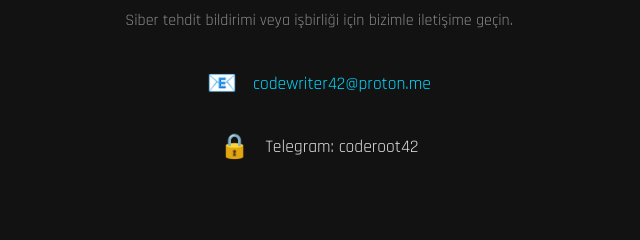
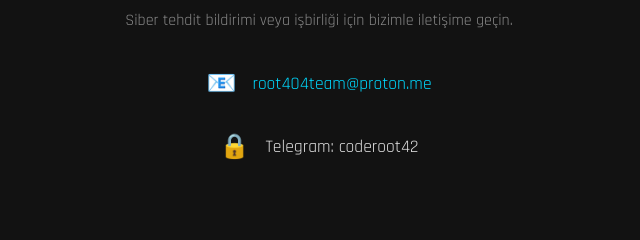
Before and after one commit to codewriter42/root404, a plain HTML site: page index.html in a window 1280 px wide. Shown: the part 3821-4061 px from the top of the page, 321-961 px from the left. Drawn offline with nearby package versions, Linux system fonts and the light colour scheme.

Commit message:
Update contact email in index.html

```diff
--- a/index.html
+++ b/index.html
@@ -914,7 +914,7 @@
                 <div class="contact-info">
                     <div class="contact-item">
                         <span class="contact-icon">📧</span>
-                        <a href="mailto:codewriter42@proton.me">codewriter42@proton.me</a>
+                        <a href="mailto:root404team@proton.me">root404team@proton.me</a>
                     </div>
                     <div class="contact-item">
                         <span class="contact-icon">🔒</span>
```
